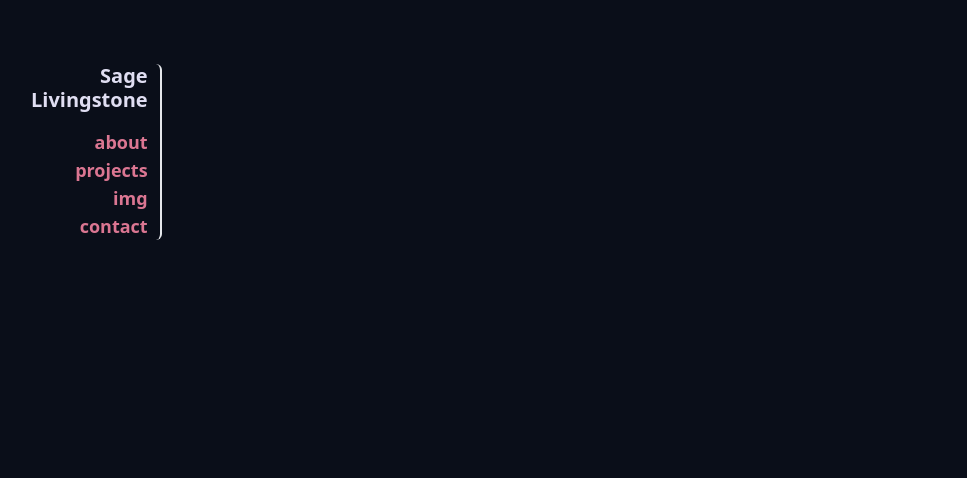
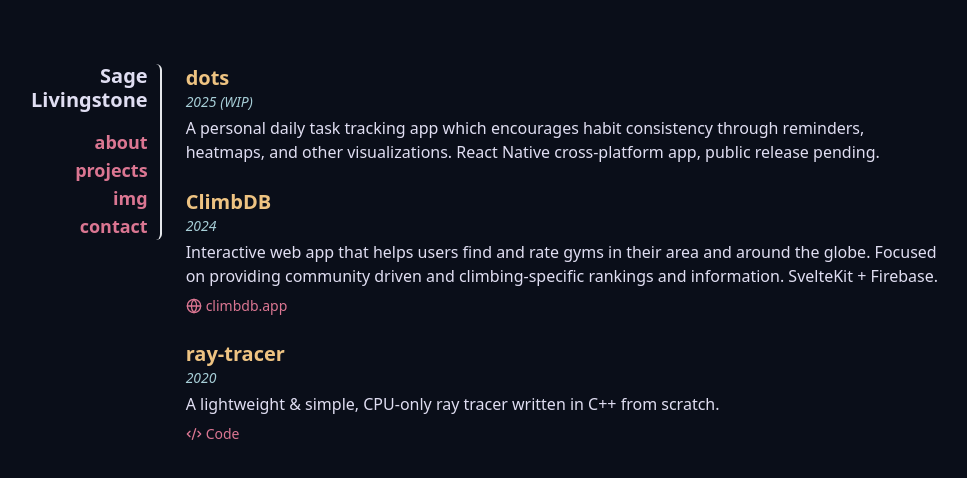
Before and after one commit to SagewLivingstone/sagewlivingstone.github.io, a Nuxt app: page /projects in a window 1280 px wide. Shown: the top 478 px of the page, without its empty margins (153-1120 px from the left). Built offline with nearby package versions, Linux system fonts and the light colour scheme.

Commit message:
simple projects page

```diff
--- /dev/null
+++ b/components/ProjectItem.vue
@@ -0,0 +1,44 @@
+<script setup lang="ts">
+import { Globe, Code2 } from 'lucide-vue-next'
+
+interface Props {
+  name: string
+  date?: string
+  description: string
+  url?: string
+  urlTitle?: string
+  codeUrl?: string
+}
+
+defineProps<Props>()
+</script>
+
+<template>
+  <div class="flex flex-col">
+    <h3 class="text-xl font-bold text-secondary">{{ name }}</h3>
+    <p v-if="date" class="text-sm italic text-tertiary mb-1">{{ date }}</p>
+    <p class="text-bright">{{ description }}</p>
+    <div v-if="url || codeUrl" class="mt-2 flex gap-4 text-sm">
+      <a
+        v-if="url"
+        :href="url"
+        target="_blank"
+        rel="noopener noreferrer"
+        class="flex items-center gap-1 text-primary hover:underline transition-colors"
+      >
+        <Globe :size="16" />
+        <span>{{ urlTitle || 'Site' }}</span>
+      </a>
+      <a
+        v-if="codeUrl"
+        :href="codeUrl"
+        target="_blank"
+        rel="noopener noreferrer"
+        class="flex items-center gap-1 text-primary hover:underline transition-colors"
+      >
+        <Code2 :size="16" />
+        <span>Code</span>
+      </a>
+    </div>
+  </div>
+</template>
--- a/package.json
+++ b/package.json
@@ -13,6 +13,7 @@
   "dependencies": {
     "@nuxtjs/tailwindcss": "^6.14.0",
     "justified-layout": "^4.1.0",
+    "lucide-vue-next": "^0.562.0",
     "nuxt": "^3.20.2",
     "vue": "^3.5.26",
     "vue-router": "^4.6.4"
--- /dev/null
+++ b/pages/projects.vue
@@ -0,0 +1,39 @@
+<script setup lang="ts">
+const projects = [
+  {
+    name: 'dots',
+    date: '2025 (WIP)',
+    description: 'A personal daily task tracking app which encourages habit consistency through reminders, heatmaps, and other visualizations. React Native cross-platform app, public release pending.',
+  },
+  {
+    name: 'ClimbDB',
+    date: '2024',
+    description: 'Interactive web app that helps users find and rate gyms in their area and around the globe. Focused on providing community driven and climbing-specific rankings and information. SvelteKit + Firebase.',
+    url: 'https://climbdb.app',
+    urlTitle: 'climbdb.app'
+  },
+  {
+    name: 'ray-tracer',
+    date: '2020',
+    description: 'A lightweight & simple, CPU-only ray tracer written in C++ from scratch.',
+    codeUrl: 'https://github.com/SagewLivingstone/ray-tracer'
+  }
+]
+</script>
+
+<template>
+  <div class="flex flex-col gap-8">
+    <div class="flex flex-col gap-6">
+      <ProjectItem
+        v-for="project in projects"
+        :key="project.name"
+        :name="project.name"
+        :date="project.date"
+        :description="project.description"
+        :url="project.url"
+        :url-title="project.urlTitle"
+        :codeUrl="project.codeUrl"
+      />
+    </div>
+  </div>
+</template>
```
Also changed, not shown: 1 other file (tests, documents, lock files or other folders).
